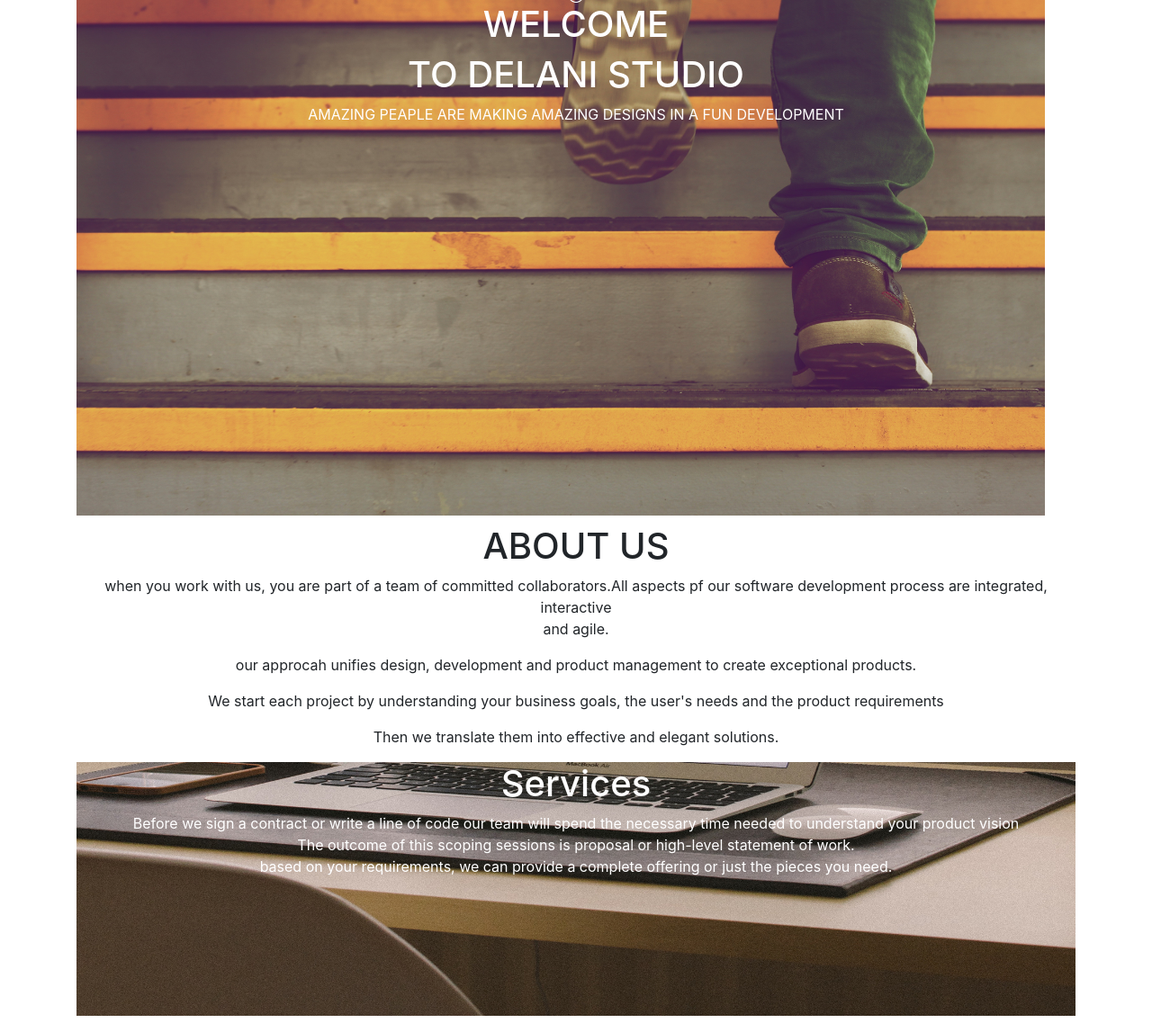
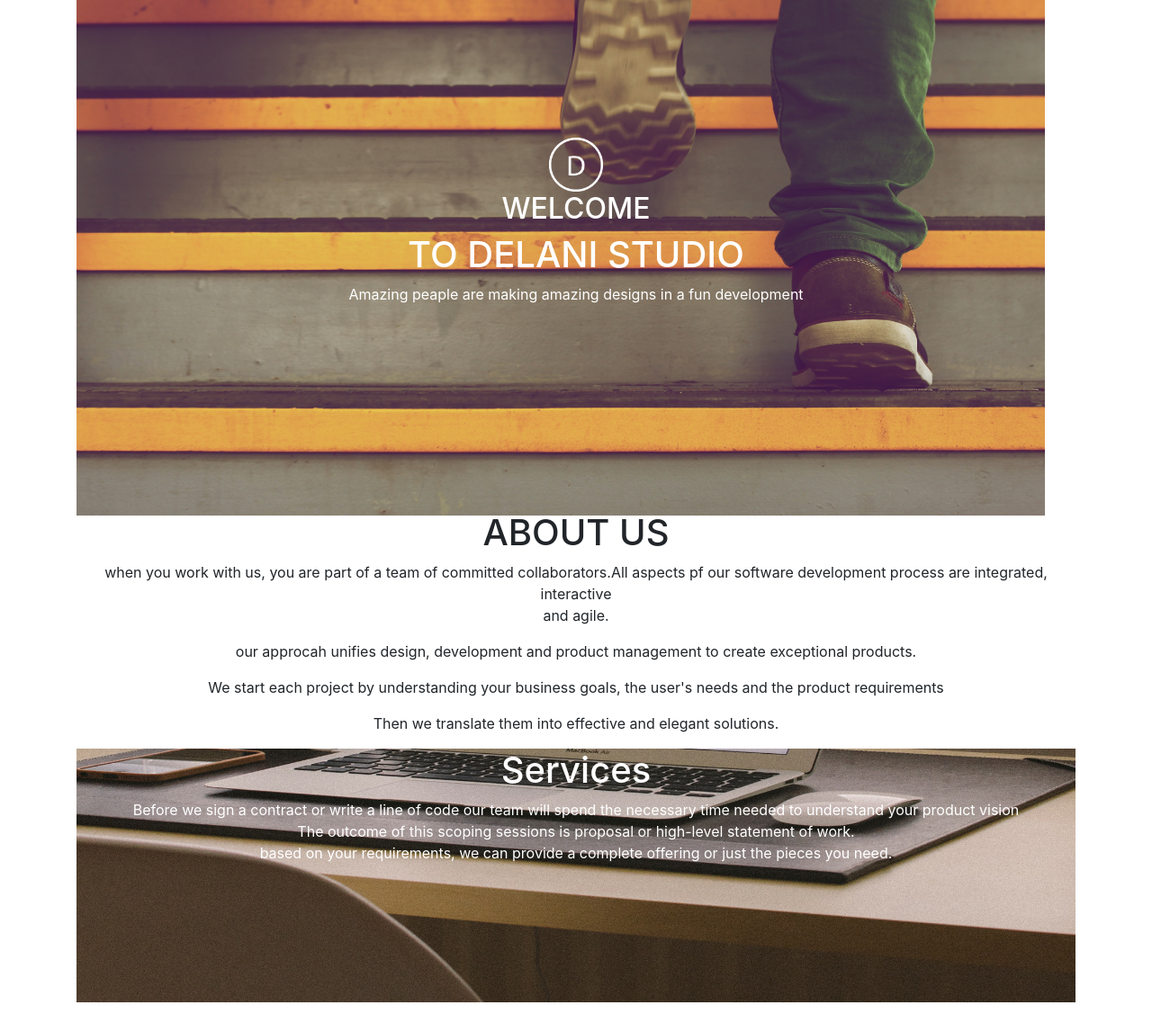
Before and after one commit to diane-mahoro/week3-project, a plain HTML site: page html/index.html in a window 1280 px wide. Shown: the part 27-1174 px from the top of the page at 90% size. Drawn offline with Linux system fonts and the light colour scheme; files that its build step writes are made by us from their sources; files whose address does not match are found by name.

Commit message:
another paragraph

```diff
--- a/css/index.css
+++ b/css/index.css
@@ -7,19 +7,22 @@
     text-transform: uppercase;
     color: white;
     text-align: center;
+}
+#A,#B,#C,#D{
     position: relative;
+    top: 180px;
+    left: 1Opx;
 }
 .mine{
     text-align: center;
-    margin-top: 10px;
+    margin-top: -5px;
 }
 .yours{
-    background-image: url('week3-project/img/s_image.jpg');
+    background-image: url('../img/s_image\ \(1\).jpg');
     background-size: contain;
     background-repeat: no-repeat;
     width: 100%;
     height: 300px;
     text-align: center;
     color: white;
-    margin-top: 10px;
 }
--- a/html/index.html
+++ b/html/index.html
@@ -13,10 +13,10 @@
     <div class="row">
     <div class="col-md-12">
    <div class="header">
-   <img src="/home/wecode/Documents/week3-project/img/logo.png" alt="logo" id="C" height="5%" width="2%">
-   <h1 id="A">welcome</h1>
-   <h1 id="D">to delani studio</h1>
-   <p id="B">Amazing peaple are making amazing designs in a fun development</p>
+   <img src="/home/wecode/Documents/week3-project/img/logo.png" alt="logo" id="A" height="10%">
+   <h2 id="B">welcome</h2>
+   <h1 id="C">to delani studio</h1>
+   <p id="D" style="text-transform:none;">Amazing peaple are making amazing designs in a fun development</p>
    </div>
     </div>
     </div>
@@ -28,8 +28,8 @@
     <p>Then we translate them into effective and elegant solutions.</p>
     </div>
     <div class="yours">
-    <h1>Services</h1>
-    <p>Before we sign a contract or write a line of code our team will spend the necessary time needed to understand your product vision <br>
+    <h1 id="E">Services</h1>
+    <p id="F">Before we sign a contract or write a line of code our team will spend the necessary time needed to understand your product vision <br>
     The outcome of this scoping sessions is proposal or high-level statement of work. <br>
     based on your requirements, we can provide a complete offering or just the pieces you need.</p>
     </div>
```
